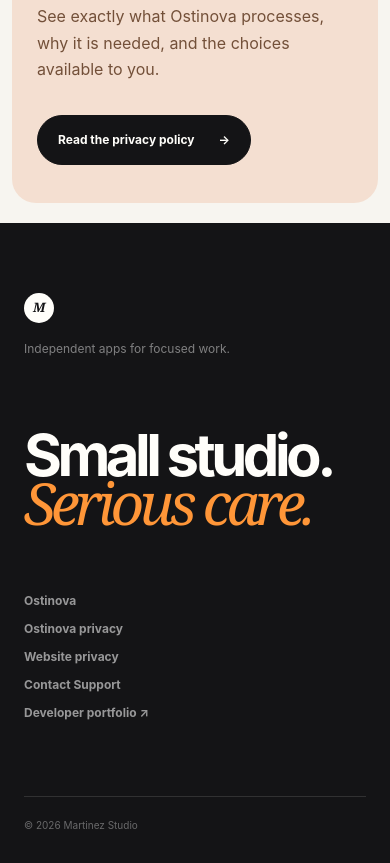
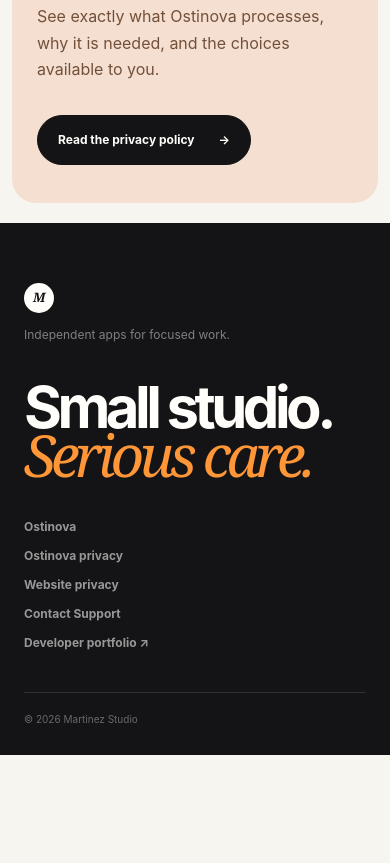
Before and after one commit to omar-martinez-dev/martinezstudio.dev, a plain HTML site: page index.html in a window 390 px wide. Shown: the part 4939-5802 px from the top of the page. After the commit the page ends 5694 px from the top, so only its background shows below. Drawn offline with Linux system fonts and the light colour scheme.

Commit message:
Rebalance footer spacing rhythm

```diff
--- a/styles.css
+++ b/styles.css
@@ -107,16 +107,17 @@ h2 { margin: 0; font-size: clamp(47px, 6.7vw, 88px); font-weight: 650; letter-sp
 .privacy-copy { position: relative; z-index: 2; width: min(610px, 56%); padding: clamp(38px, 6vw, 82px); }
 .privacy-copy > p:not(.eyebrow) { max-width: 460px; margin: 25px 0 32px; color: #735039; font-size: 16px; line-height: 1.65; }
 
-footer { display: grid; grid-template-columns: 1fr 1fr; gap: 40px 80px; padding: 94px max(24px, calc((100% - var(--max)) / 2)) 32px; background: var(--ink); color: var(--white); }
+footer { display: grid; grid-template-columns: 1fr 1fr; column-gap: 80px; row-gap: 0; padding: 72px max(24px, calc((100% - var(--max)) / 2)) 30px; background: var(--ink); color: var(--white); }
 footer .wordmark { color: var(--white); }
 footer .wordmark-glyph { background: var(--white); color: var(--ink); }
-.footer-top > p { margin: 18px 0 0; color: rgba(255,255,255,.46); font-size: 12px; }
-.footer-statement { grid-column: 1 / -1; margin: 54px 0 24px; font-size: clamp(58px, 10vw, 138px); font-weight: 650; letter-spacing: -.078em; line-height: .82; }
+.footer-top { grid-column: 1 / -1; }
+.footer-top > p { margin: 14px 0 0; color: rgba(255,255,255,.46); font-size: 12px; }
+.footer-statement { grid-column: 1 / -1; margin: 56px 0 0; font-size: clamp(58px, 10vw, 138px); font-weight: 650; letter-spacing: -.078em; line-height: .82; }
 .footer-statement em { color: var(--orange); }
-.footer-links { align-self: end; display: grid; grid-template-columns: repeat(2, minmax(140px, 1fr)); gap: 13px 40px; }
+.footer-links { grid-column: 1 / -1; width: min(560px, 100%); display: grid; grid-template-columns: repeat(2, minmax(140px, 1fr)); gap: 14px 52px; margin-top: 46px; }
 .footer-links a { color: rgba(255,255,255,.56); font-size: 12px; font-weight: 650; text-decoration: none; }
 .footer-links a:hover { color: var(--white); }
-.copyright { grid-column: 1 / -1; margin: 36px 0 0; padding-top: 22px; border-top: 1px solid rgba(255,255,255,.12); color: rgba(255,255,255,.36); font-size: 10px; }
+.copyright { grid-column: 1 / -1; margin: 48px 0 0; padding-top: 20px; border-top: 1px solid rgba(255,255,255,.12); color: rgba(255,255,255,.36); font-size: 10px; }
 
 .product-hero { width: min(calc(100% - 40px), var(--max)); margin: 0 auto; padding: 170px 0 70px; text-align: center; }
 .product-hero .hero-copy { margin-bottom: 64px; }
@@ -223,9 +224,10 @@ footer .wordmark-glyph { background: var(--white); color: var(--ink); }
   .privacy-callout { min-height: 620px; align-items: flex-end; border-radius: 24px; }
   .privacy-orb { top: -7%; right: -23%; width: 110vw; }
   .privacy-copy { width: 100%; padding: 32px 25px 38px; }
-  footer { grid-template-columns: 1fr; padding-top: 70px; }
-  .footer-statement { margin-top: 36px; }
-  .footer-links { grid-template-columns: 1fr; }
+  footer { grid-template-columns: 1fr; padding-top: 60px; }
+  .footer-statement { margin-top: 42px; }
+  .footer-links { grid-template-columns: 1fr; margin-top: 38px; }
+  .copyright { margin-top: 42px; }
   .canvas-note-right { display: none; }
   .feature-card, .feature-card:first-child { min-height: 680px; }
   .legal-page, .support-main { width: calc(100% - 24px); padding-top: 124px; }
```
